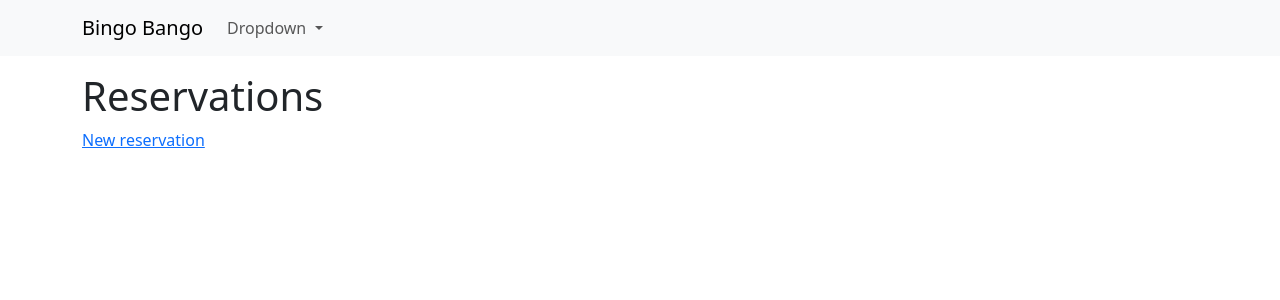
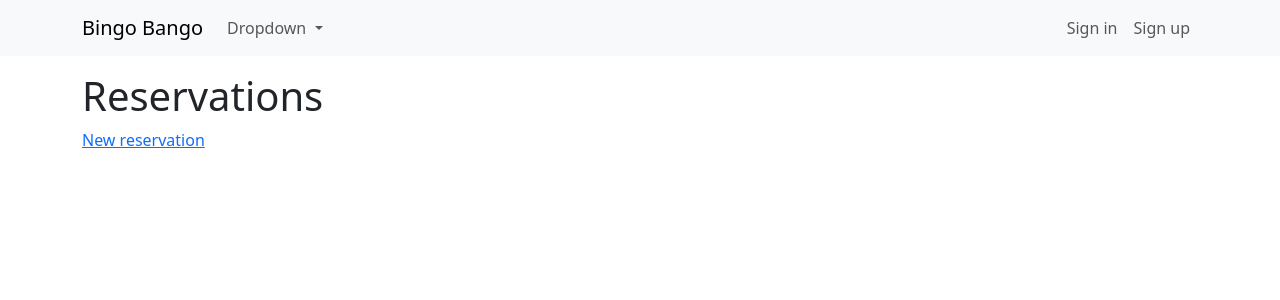
Before and after one commit to WilsonReese/Bingo-Bango, a Rails app: page / in a window 1280 px wide. Shown: the top 300 px of the page. Run offline with Rails 7, Linux system fonts and the light colour scheme; data that the repository does not hold is empty; some libraries are stand-ins or nearby versions.

Commit message:
sign in and sign out on navbar

```diff
--- a/app/views/shared/_navbar.html.erb
+++ b/app/views/shared/_navbar.html.erb
@@ -16,6 +16,23 @@
           </ul>
         </li>
       </ul>
+      <ul class="navbar-nav mr-auto mb-2 mb-lg-0">
+          <% if user_signed_in? %>
+            <li class="nav-item">
+              <%= link_to "Edit #{current_user.email}", edit_user_registration_path, class: "nav-link" %>
+            </li>
+            <li class="nav-item">
+              <%= link_to "Sign Out", destroy_user_session_path, method: :delete, class: "nav-link" %>
+            </li>
+          <% else %>
+            <li class="nav-item">
+              <%= link_to "Sign in", new_user_session_path, class: "nav-link" %>
+            </li>
+            <li class="nav-item">
+              <%= link_to "Sign up", new_user_registration_path, class: "nav-link" %>
+            </li>
+          <% end %>
+      </ul>
     </div>
   </div>
 </nav>
```
